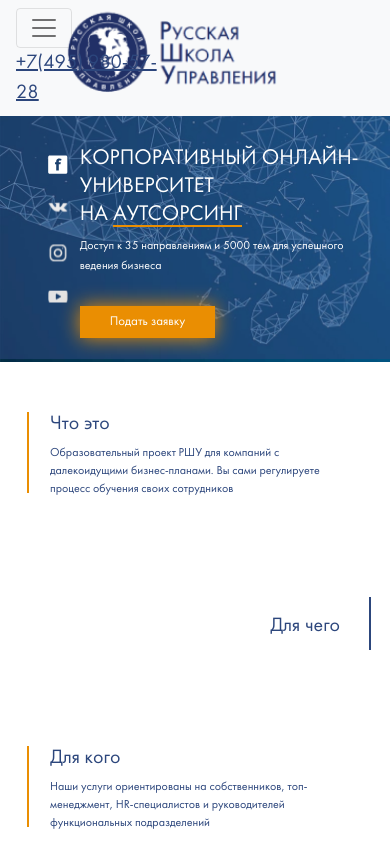
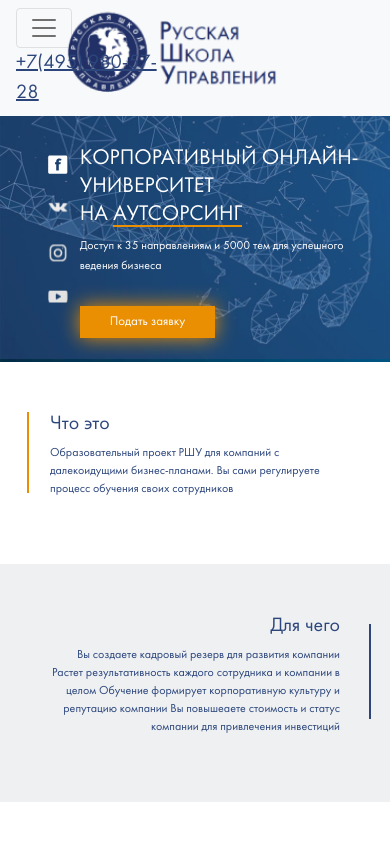
Before and after one commit to PistrunXvX/MBA-sites, a Svelte app: page / in a window 390 px wide. Shown: the top 844 px of the page. Built offline with nearby package versions, Linux system fonts and the light colour scheme.

Commit message:
Done Price.svelte responsive

```diff
--- a/public/global.css
+++ b/public/global.css
@@ -159,19 +159,10 @@
 
 
             /* Footer */
-
-    .footer_container{
-
-
-    }
-
-
     .footer_container .nav_footer .navbar{
         padding-bottom: 20px;
 
     }
-
-
 
     .footer_container .container-fluid .nav_footer {
      padding-bottom: 40px;
@@ -192,64 +183,35 @@
        right: 8%;
         background-color: #EA8E02;
         position: absolute;
-
-
-
     }
-
 
     .footer_container .nav_footer .nav_item{
         padding-bottom: 20px;
-
-
     }
-
 
     .footer_container li a{
         font-size: 29px;
-
-
-    }
-
-
-    .footer_container .contacts_block{
-
-
-
     }
 
     .footer_container .contacts_block .title{
         font-size: 55px;
         padding-bottom: 60px;
-
     }
-
 
     .footer_container .contacts_block .desc{
         font-size: 25px;
-
-
     }
-
 
     .footer_container .about_block .about_block__content .first__stroke .first__stroke_text{
         font-size: 15px;
-
     }
-
 
     .footer_container .about_block .about_block__content .second-stroke .licenses{
         font-size: 16px;
+    }
 
-    }
     .footer_container .about_block .about_block__content .politics .politics_text{
         font-size: 24px;
-
-    }
-
-    .footer_container .about_block .about_block__content{
-
-
     }
 
     .footer_container .about_block {
@@ -259,12 +221,6 @@
         align-items:center;
 
     }
-    .footer_container .social .social_title .social_title__text{
-
-
-
-    }
-    /*  */
 
           /* Price */
 
@@ -274,8 +230,14 @@
           {
 
               font-size: 20px !important ;
+          }
 
+          .first__price, .second__price, .thirty__price{
+            border-width: 5px !important;
+          }
 
+          .price__block .price__wrapper{
+              margin-bottom: 10%;
           }
 
 
@@ -746,30 +708,32 @@
         .price__block .row .second__price .month__price,
         .price__block .row .thirty__price  .month__price
         {
-
-            font-size: 20px !important ;
-
-
+            font-size: 16px !important ;
         }
 
+        .first__price, .second__price, .thirty__price{
+            padding-top: 110px !important;
 
-
+            background-size: 60px 60px !important;
+        }
 
         .price__block h2{
-            font-size: 40px !important;
+            font-size: 25px !important;
 
         }
          .price__block h3{
-             font-size: 40px !important;
+             font-size: 18px !important;
          }
 
                 .price__block .text__price{
-                    font-size: 25px !important;
+                    font-size: 12px !important;
                 }
 
                 .price__block .salary__price{
-                    font-size: 30px !important;
+                    font-size: 20px !important;
                 }
+
+
                 .price__block .remark{
                     font-size: 20px !;
                 }
--- a/src/AboutUs.svelte
+++ b/src/AboutUs.svelte
@@ -20,6 +20,7 @@
                 </div>
             </div>
         </div>
+    </div>
         <div class="container-fluid grey-color">
         <div class="row justify-content-end">
             <div class="col-xl-8">
@@ -29,12 +30,20 @@
                             Для чего
                         </h1>
                     </div>
+                    <div class="about__block_description ">
+                        <p class="description__text">
+                            Вы создаете кадровый резерв для развития компании
+                            Растет результативность каждого сотрудника и компании в целом
+                            Обучение формирует корпоративную культуру и репутацию компании
+                            Вы повышеаете стоимость и статус компании для привлечения инвестиций
+                        </p>
+                    </div>
                 </div>
             </div>
         </div>
+    </div>
         <div class="row justify-content-start">
             <div class="col-xl-7">
-
                 <div class="about__block about__block-1 aboutUs">
                     <div class="about__block__title">
                         <h1 class="title__text">
@@ -51,7 +60,6 @@
             </div>
         </div>
         </div>
-        </div>
         <div class="container-fluid grey-color">
         <div class="row justify-content-end">
             <div class="col-xl-6">
@@ -62,11 +70,16 @@
                             Выгода
                         </h1>
                     </div>
+                    <div class="about__block_description">
+                        <p class="description__text">
+                            Наши услуги ориентированы на собственников, топ-менеджмент, HR-специалистов и руководителей
+                            функциональных подразделений
+                        </p>
+                    </div>
                 </div>
             </div>
         </div>
     </div>
-</div>
 </div>
 
 
@@ -82,6 +95,10 @@
         margin: 0;
     }
 
+    .grey-color{
+        background-color: $grey;
+    }
+
 
 
     .aboutUs {
@@ -89,15 +106,9 @@
         font-family: $fbck;
         padding: 78px 100px 61px 100px;
 
-
-
-
         .about__block {
             margin-bottom: 115px;
             position: relative;
-
-
-
         }
 
     }
@@ -107,6 +118,18 @@
     .about__block{
         margin-bottom:115px;
         position: relative;
+    }
+
+    .about__block-2 p, .about__block-4 p{
+        text-align: right;
+    }
+
+    .description__text{
+        font-size: $description;
+    }
+
+    .title__text{
+        font-size: $blockTitleSize;
     }
 
     .about__block-1::before{
--- a/src/Price.svelte
+++ b/src/Price.svelte
@@ -2,8 +2,8 @@
     <div class="container text-center">
         <h2>Три тарифа</h2>
     </div>
-    <div class="row">
-        <div class="col-lg-4 col-md-4 col-sm-12">
+    <div class="row justify-content-evenly">
+        <div class="col-xl-3 col-lg-4 col-md-7 col-sm-8 price__wrapper">
             <article class="first__price ">
                 <h3>Базовый</h3>
                 <p class="text__price">
@@ -19,7 +19,7 @@
                 </p>
             </article>
         </div>
-        <div class="col-lg-4 col-md-4 col-sm-12">
+        <div class="col-xl-3 col-lg-4 col-md-7 col-sm-8 price__wrapper">
             <article class="second__price">
                 <h3>Расширенный</h3>
                 <p class="text__price">
@@ -35,7 +35,7 @@
                 </p>
             </article>
         </div>
-        <div class="col-lg-4 col-md-4 col-sm-12">
+        <div class="col-xl-3 col-lg-4 col-md-7 col-sm-8 price__wrapper">
             <article class="thirty__price">
                 <h3>Безлимитный</h3>
                 <p class="text__price">
@@ -52,10 +52,10 @@
                 </p>
             </article>
         </div>
-    </div>
         <p class="remark">
             *Всего 5 подключений в день к платформе онлайн-трансляции
         </p>
+    </div>
 </div>
 
 <style lang="scss" >
@@ -124,10 +124,6 @@
          }
 
          .first__price{
-
-
-
-
              background-image: url(/img/star_icon_price.svg);
              background-position: center 10%;
          }
```
Lines whose indentation alone changed are shown as unchanged.
